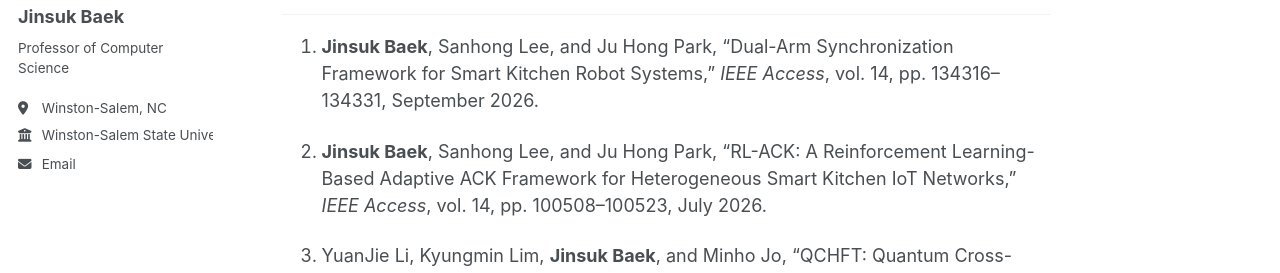
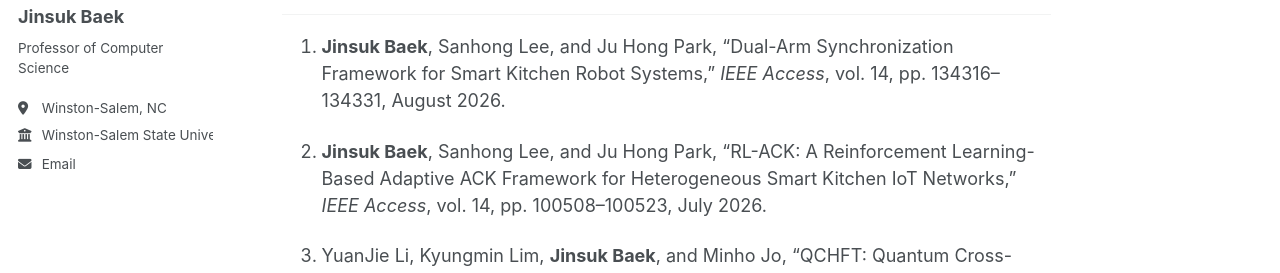
Before and after one commit to Jinsuk-Baek/Jinsuk-Baek.github.io, a Jekyll site: the page built from _pages/publications.md, in a window 1280 px wide and 900 px high. Shown: the part 239-512 px from the top of the window. Built offline with Jekyll 4.4.1, drawn with Linux system fonts in a browser that asks for light colours; a style sheet for code colours, icons or effects is not loaded.

Commit message:
Update publications.md

```diff
--- a/_pages/publications.md
+++ b/_pages/publications.md
@@ -9,7 +9,7 @@ For a complete and up-to-date publication record, please visit my
 
 ## Journal Articles
 
-34. **Jinsuk Baek**, Sanhong Lee, and Ju Hong Park, “Dual-Arm Synchronization Framework for Smart Kitchen Robot Systems,” *IEEE Access*, vol. 14, pp. 134316–134331, September 2026.
+34. **Jinsuk Baek**, Sanhong Lee, and Ju Hong Park, “Dual-Arm Synchronization Framework for Smart Kitchen Robot Systems,” *IEEE Access*, vol. 14, pp. 134316–134331, August 2026.
 
 33. **Jinsuk Baek**, Sanhong Lee, and Ju Hong Park, “RL-ACK: A Reinforcement Learning-Based Adaptive ACK Framework for Heterogeneous Smart Kitchen IoT Networks,” *IEEE Access*, vol. 14, pp. 100508–100523, July 2026.
 
```
